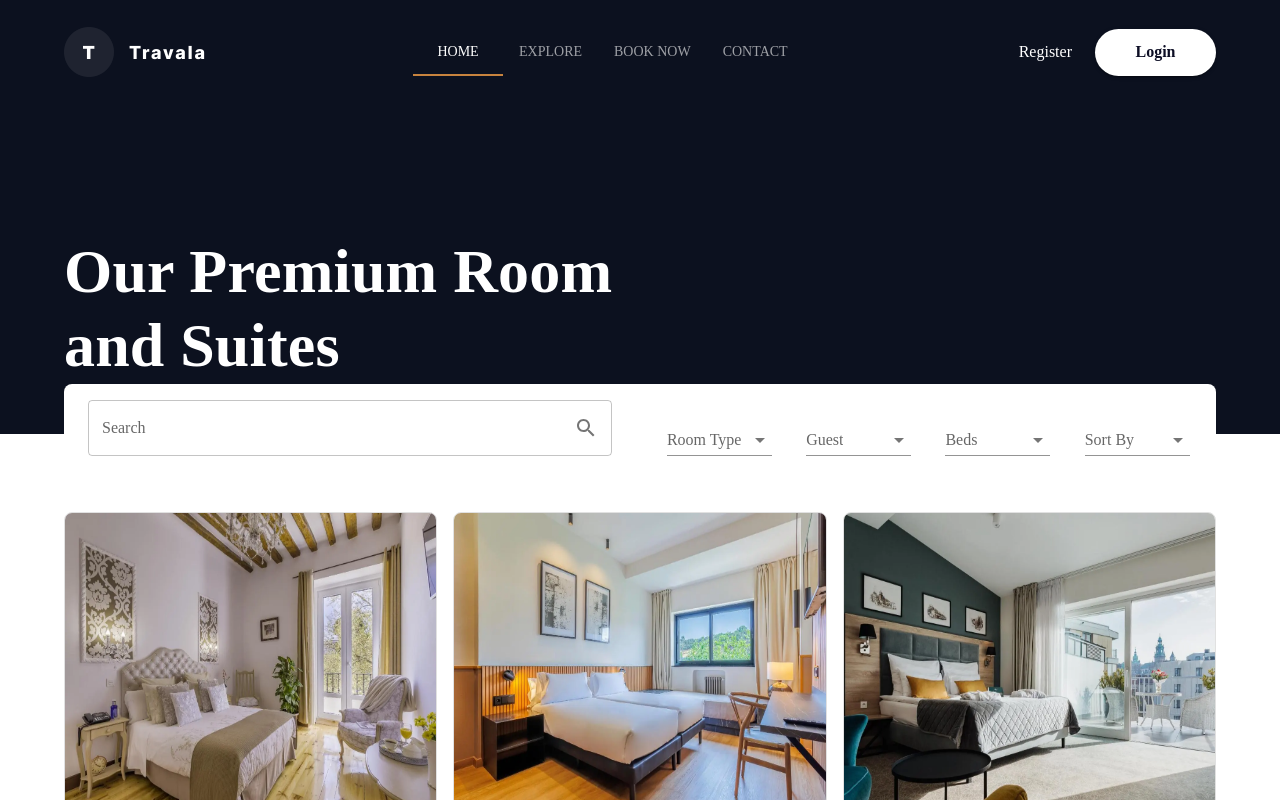
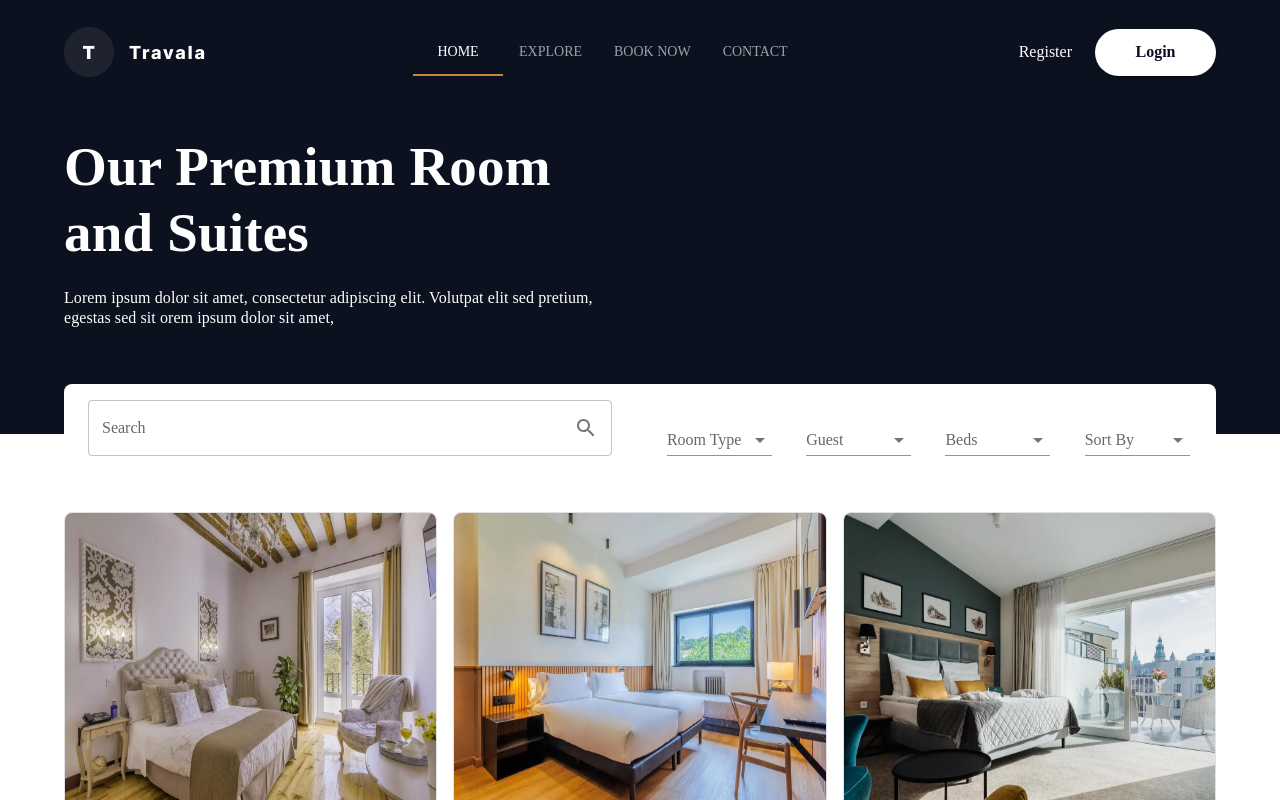
Before and after one commit to Software-Lifecycle-Consultants/slc-open-hms, a Next.js app: page /explore in a window 1280 px wide. Shown: the top 800 px of the page. Built offline with nearby package versions, Linux system fonts and the light colour scheme.

Commit message:
HeroSection component box padding top changed based on screen sizes also typography h1 font size also changed

```diff
--- a/components/explore/HeroSection.tsx
+++ b/components/explore/HeroSection.tsx
@@ -1,6 +1,6 @@
-import { Box, Grid, Typography } from '@mui/material';
-import React from 'react'
-import { heroSection } from '@/data/explorePage';
+import { Box, Grid, Typography } from "@mui/material";
+import React from "react";
+import { heroSection } from "@/data/explorePage";
 import { lora, mulish } from "../../app/fonts";
 
 const HeroSection = () => {
@@ -8,13 +8,13 @@ const HeroSection = () => {
     <>
       <Grid container spacing={2}>
         <Grid item xs={12} md={6}>
-          <Box sx={{ paddingTop: { xs: "112px", sm: "150px", md: "150px" } }}>
+          <Box sx={{ paddingTop: { xs: "25px", sm: "50px", md: "50px" } }}>
             <Typography
               variant="h1"
               className={lora.className}
               sx={{
                 color: "#FFFFFF",
-                fontSize: "62px",
+                fontSize: { xs: "42px", sm: "50px", md: "55px" },
                 fontStyle: "normal",
                 fontWeight: 700,
                 lineHeight: "120%",
@@ -43,6 +43,6 @@ const HeroSection = () => {
       </Grid>
     </>
   );
-}
+};
 
-export default HeroSection
+export default HeroSection;
```
